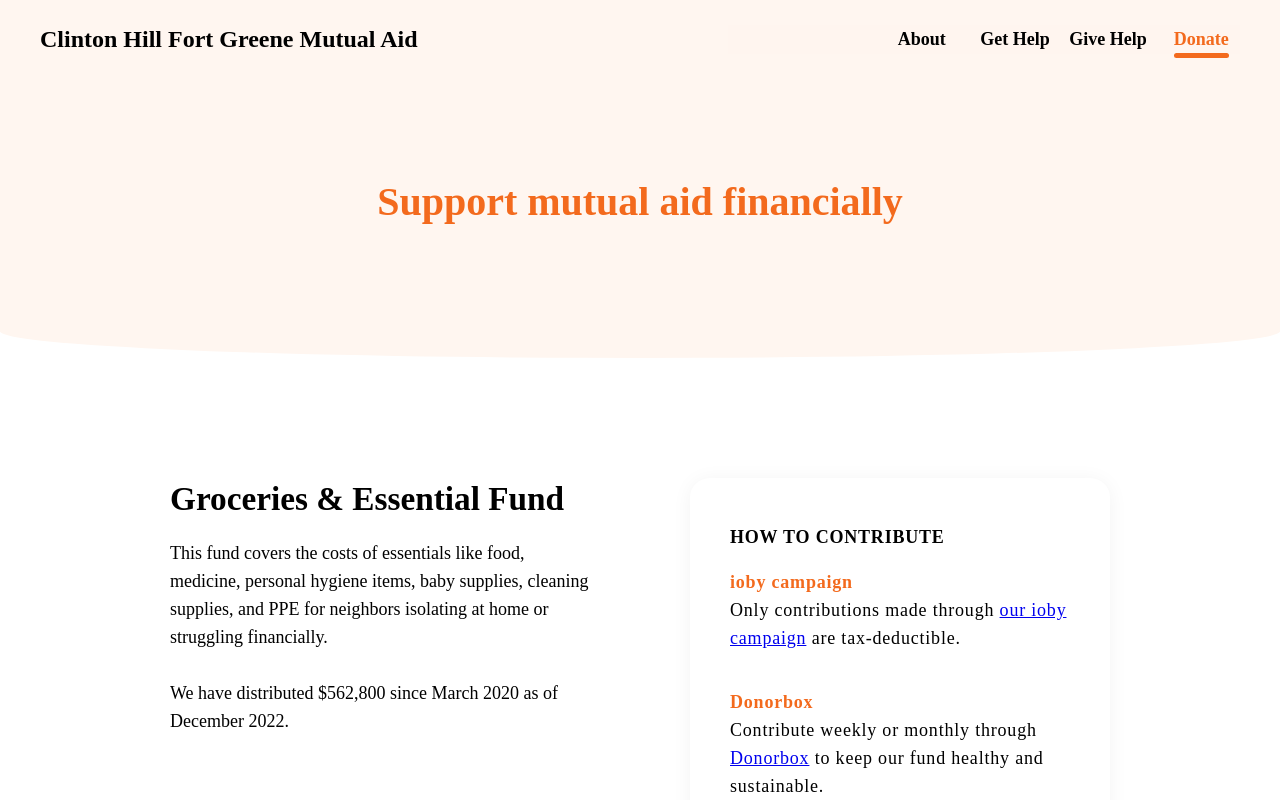
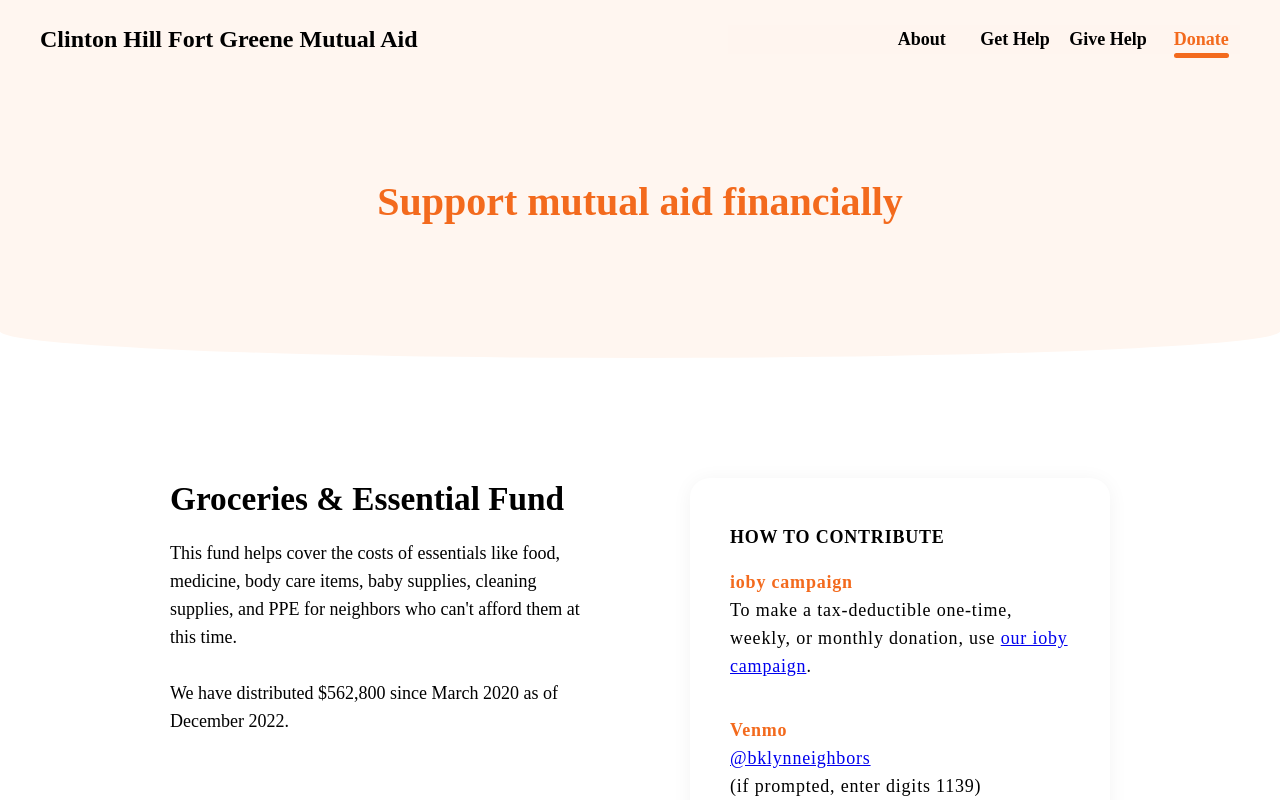
Before and after one commit to RodEsp/chfgma.org, a React (Create React App) app: page /donate in a window 1280 px wide. Built offline with nearby package versions, Linux system fonts and the light colour scheme; a web font is replaced by a local one.

Commit message:
update the donate page: - remove donorbox - add info about recurring donations for ioby - add a link to the venmo and cashapp accounts - make all links open in separate tabs

```diff
--- a/src/components/pages/Donate.js
+++ b/src/components/pages/Donate.js
@@ -5,22 +5,19 @@ import { DONORBOX_LINK, IOBY_LINK } from "../../config"
 function Donate() {
     const Left = () => <div>
         <div className="header1">Groceries & Essential Fund</div>
-        <div className="paragraph">This fund covers the costs of essentials like food, medicine, personal hygiene items, baby supplies, cleaning supplies, and PPE for neighbors isolating at home or struggling financially.<br /><br />We have distributed $562,800 since March 2020 as of December 2022.</div>
+        <div className="paragraph">This fund helps cover the costs of essentials like food, medicine, body care items, baby supplies, cleaning supplies, and PPE for neighbors who can't afford them at this time.<br /><br />We have distributed $562,800 since March 2020 as of December 2022.</div>
     </div>
 
     const Right = () => {
         const vendors = [{
             name: "ioby campaign",
-            description: <span>Only contributions made through <a href={IOBY_LINK} alt="ioby link">our ioby campaign</a> are tax-deductible.</span>
-        }, {
-            name: "Donorbox",
-            description: <span>Contribute weekly or monthly through <a href={DONORBOX_LINK} alt="donorbox link">Donorbox</a> to keep our fund healthy and sustainable.</span>
+            description: <span>To make a tax-deductible one-time, weekly, or monthly donation, use <a href={IOBY_LINK} alt="ioby link" target="_blank">our ioby campaign</a>.</span>
         }, {
             name: "Venmo",
-            description: <span>@bklynneighbors<br />(if prompted, enter digits 1139)</span>,
+            description: <span><a href="https://account.venmo.com/u/bklynneighbors" alt="venmo" target="_blank">@bklynneighbors</a><br />(if prompted, enter digits 1139)</span>,
         }, {
             name: "CashApp",
-            description: "$bklynneighbors"
+            description: <a href="https://cash.app/$bklynneighbors" alt="cashapp" target="_blank">$bklynneighbors</a>,
         }, {
             name: "PayPal, Google Pay",
             description: <a href="mailto: bklynneighbors@gmail.com" alt="paypal, google pay link">bklynneighbors@gmail.com</a>
```
